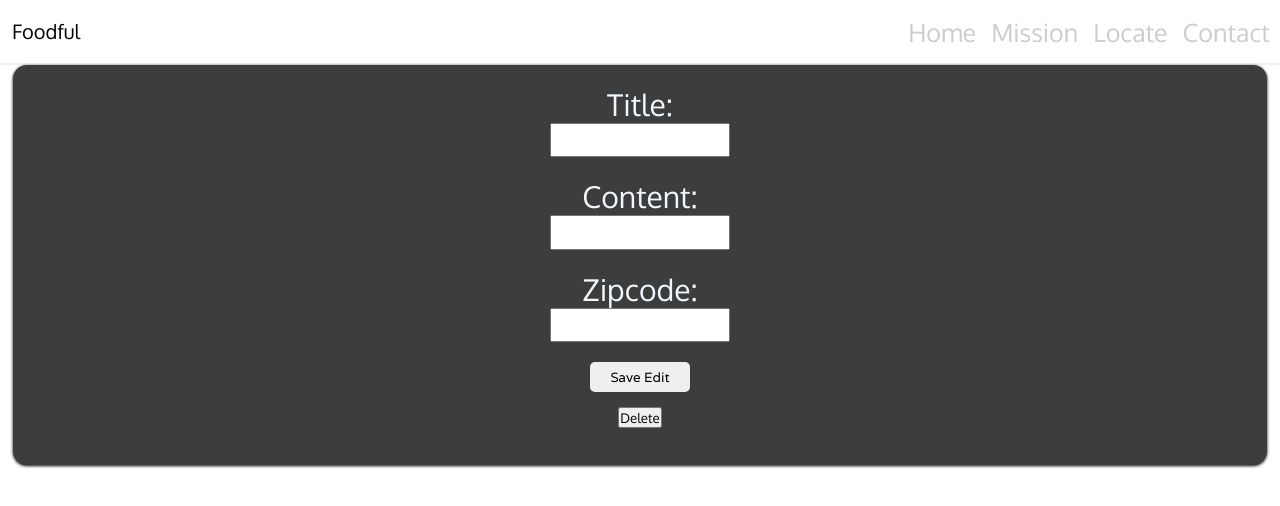
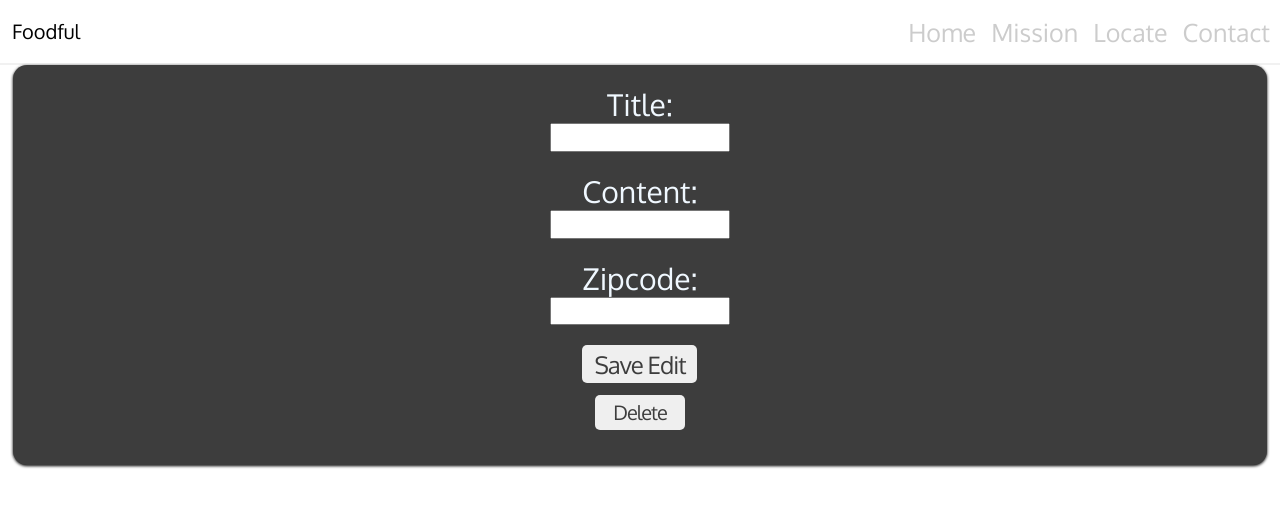
Before and after one commit to agiannotti/foodful-vercel, a React (Create React App) app: page /edit/1 in a window 1280 px wide. Shown: the top 506 px of the page. Built offline with nearby package versions, Linux system fonts and the light colour scheme; no server answers.

Commit message:
goodnight

```diff
--- a/src/Components/Edit/EditResource.css
+++ b/src/Components/Edit/EditResource.css
@@ -26,11 +26,29 @@
 
 .Edit_Submit_Button {
   text-align: center;
-  height: 45px;
-  width: 100px;
   margin: auto;
   border-radius: 5px;
   border-style: none;
-  font-family: 'Varela';
   text-align: center;
+  font-size: 24px;
+  color: #3d3d3d;
+  letter-spacing: -1px;
+  font-weight: 300;
+  height: 70px;
+  width: 115px;
 }
+
+.delete_button {
+  text-align: center;
+  margin: auto;
+  margin-top: 12px;
+  border-radius: 5px;
+  border-style: none;
+  text-align: center;
+  font-size: 20px;
+  color: #3d3d3d;
+  letter-spacing: -1px;
+  font-weight: 300;
+  height: 35px;
+  width: 90px;
+}
--- a/src/Components/Edit/EditResource.js
+++ b/src/Components/Edit/EditResource.js
@@ -93,8 +93,10 @@ export default class EditResource extends Component {
               <button className='Edit_Submit_Button' type='submit'>
                 Save Edit
               </button>
-              {response}
-              <DeleteButton resource={id} />
+              <div className='error_handle'>{response}</div>
+              <div>
+                <DeleteButton resource={id} />
+              </div>
             </div>
           </form>
         </div>
--- a/src/Components/Foodful/LocatePage.css
+++ b/src/Components/Foodful/LocatePage.css
@@ -6,5 +6,23 @@
   font-size: 24px;
   color: #3d3d3d;
   border-style: none;
+
   /* filter: drop-shadow(0 0.1rem 0.1rem #000000); */
 }
+
+.add_button {
+  font-size: 24px;
+  color: #3d3d3d;
+  letter-spacing: -1px;
+  font-weight: 300;
+  margin: auto;
+  height: 80px;
+  width: 120px;
+  background-color: #dbc9c9;
+  margin-left: 4px;
+  margin-top: 35px;
+  margin-bottom: 12px;
+  border-style: none;
+  border-radius: 8px;
+  filter: drop-shadow(0 0.1rem 0.1rem #000000);
+}
--- a/src/Components/Foodful/LocatePage.js
+++ b/src/Components/Foodful/LocatePage.js
@@ -34,7 +34,7 @@ export default class LocatePage extends Component {
           <div className='Resource__header'>
             <div>
               <h2>Available Resources</h2>
-              <form className='Resource__radio'>
+              {/* <form className='Resource__radio'>
                 <label>Location Type</label>
                 <div>
                   <select>
@@ -45,13 +45,15 @@ export default class LocatePage extends Component {
                     <option value='item-3'>Custom</option>
                   </select>
                 </div>
-              </form>
+              </form> */}
             </div>
-            <div className='add_button'>
-              <Link to='/add'>
-                <button type='button'>Add Location</button>
-              </Link>
-            </div>
+            <Link to='/add'>
+              <div>
+                <button className='add_button' type='button'>
+                  Add Location
+                </button>
+              </div>
+            </Link>
           </div>
           <div className='List_Container'>
             {error ? <p className='angry'>Error</p> : this.renderResource()}
--- a/src/Components/Foodful/ResourceList.css
+++ b/src/Components/Foodful/ResourceList.css
@@ -12,24 +12,22 @@
   margin: auto;
   margin-bottom: 36px;
   padding-top: 1px;
+  padding-bottom: 10px;
   border-radius: 13px;
   border: none;
   color: #ffffff;
   background-color: #523d3d;
   filter: drop-shadow(0 0.1rem 0.1rem #000000);
   overflow-wrap: break-word;
-  /* color: #e6dede; */
 }
 
 .Resource__heading {
-  /* margin-top: -12px; */
   margin: 10px;
-  /* padding: 0; */
 }
 
 .Resource__header {
-  margin: 5px;
-  padding-bottom: 15px;
+  margin: 15px;
+  padding: 15px;
 }
 
 .Resource__desc {
@@ -55,15 +53,18 @@
   border-style: none;
   border-radius: 8px;
   filter: drop-shadow(0 0.1rem 0.1rem #000000);
-  /* background-color: #e6dede; */
 }
 
 .Edit_Details_Button {
-  height: 60px;
+  font-size: 23px;
+  color: #3d3d3d;
+  letter-spacing: -1px;
+  font-weight: 300;
+  height: 70px;
   width: 100px;
+  background-color: #dbc9c9;
   margin-left: 4px;
   border-style: none;
   border-radius: 8px;
   filter: drop-shadow(0 0.1rem 0.1rem #000000);
-  /* background-color: #e6dede; */
 }
--- a/src/Components/Main/Main.css
+++ b/src/Components/Main/Main.css
@@ -2,19 +2,24 @@
   filter: drop-shadow(0 0.1rem 0.1rem #000000);
 }
 .main-section {
-  display: flex;
   font-size: 10px;
   background-color: #ffffff;
   text-align: center;
-  display: flex;
-  flex-direction: column;
-  padding-top: 45px;
-  height: 90px;
+  /* flex-direction: column; */
+  /* padding-top: 45px; */
+  /* height: 90px; */
+  /* display: flex; */
+  /* flex-direction: column; */
+  /* justify-content: center; */
+  position: fixed;
+  top: 59%;
+  left: 50%;
+  transform: translate(-50%, -50%);
 }
 
 .main-section h1 {
   font-size: 20px;
-  margin-top: 45px;
+  /* margin-top: 45px; */
 }
 
 .main-search {
--- a/src/Components/Main/Main.js
+++ b/src/Components/Main/Main.js
@@ -9,7 +9,7 @@ export default function Main() {
   return (
     <div className='border-main'>
       {/* <img src={background} alt='' srcset='' /> */}
-      <header className='tiny__header'></header>
+      {/* <header className='tiny__header'></header> */}
       <section className='App-header'>
         <NavBar />
       </section>
--- a/src/Components/Nav/RightNav.js
+++ b/src/Components/Nav/RightNav.js
@@ -34,13 +34,15 @@ const Ul = styled.ul`
 `;
 
 const StyledLink = styled(Link)`
-  text-decoration: none;
+  /* text-decoration: none; */
   color: #ccc;
   font-size: 25px;
   padding: 15px 0 5px 15px;
 
   &:focus,
-  &:hover,
+  &:hover {
+    filter: drop-shadow(0 0.1rem 0.1rem #000000);
+  }
   &:visited,
   &:link,
   &:active {
--- a/src/Components/Utilities/DeleteButton.js
+++ b/src/Components/Utilities/DeleteButton.js
@@ -23,7 +23,12 @@ export default class DeleteButton extends Component {
     const { resource } = this.props;
     return (
       <div>
-        <button onClick={() => this.handleDelete(resource.id)}>Delete</button>
+        <button
+          className='delete_button'
+          onClick={() => this.handleDelete(resource.id)}
+        >
+          Delete
+        </button>
       </div>
     );
   }
```
Also changed, not shown: 1 other file (tests, documents, lock files or other folders).
